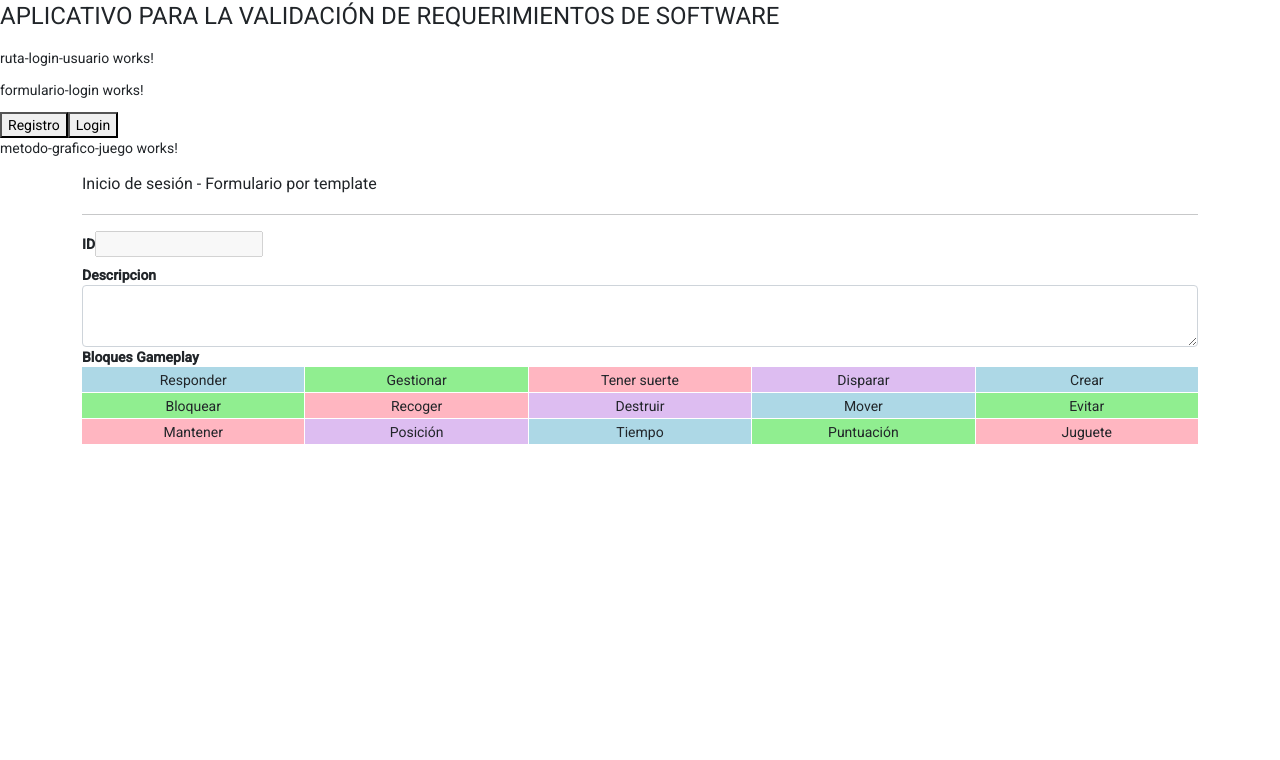
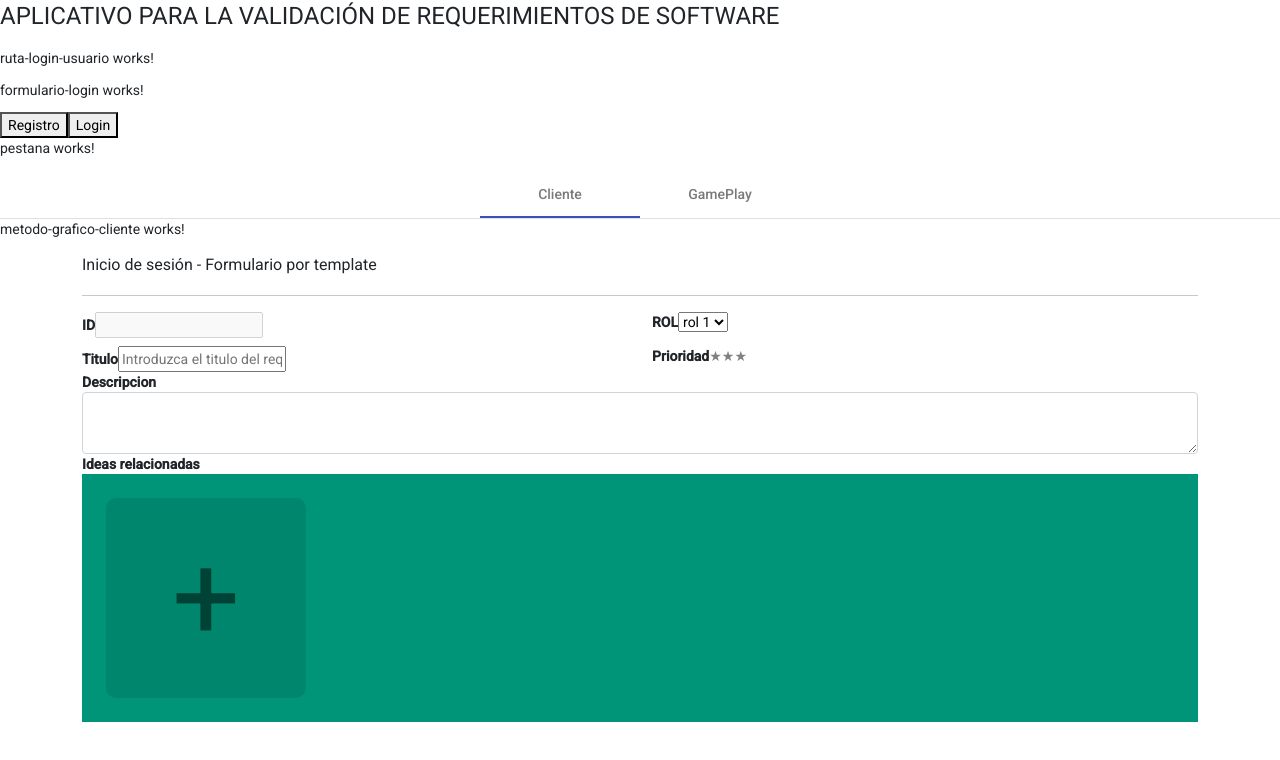
Before and after one commit to lesldiaz/tesis, an Angular app in the folder frontend/tesis-proyecto/: page /login in a window 1280 px wide. Shown: the top 760 px of the page. Built offline with nearby package versions, Linux system fonts and the light colour scheme.

Commit message:
pestana
pestañas-cliente-gameplay

```diff
--- a/frontend/tesis-proyecto/src/app/app.component.html
+++ b/frontend/tesis-proyecto/src/app/app.component.html
@@ -1,2 +1,2 @@
 <router-outlet></router-outlet>
-<app-metodo-grafico-juego></app-metodo-grafico-juego>
+<app-pestana></app-pestana>
--- a/frontend/tesis-proyecto/src/app/app.module.ts
+++ b/frontend/tesis-proyecto/src/app/app.module.ts
@@ -29,6 +29,8 @@ import { PostItComponent } from './componentes/post-it/post-it.component';
 import { BloquesGamePlayComponent } from './componentes/bloques-game-play/bloques-game-play.component';
 import {MatIconModule} from '@angular/material/icon';
 import {MatGridListModule} from '@angular/material/grid-list';
+import { PestanaComponent } from './componentes/pestana/pestana.component';
+import {MatTabsModule} from '@angular/material/tabs';
 @NgModule({
   declarations: [
     AppComponent,
@@ -51,7 +53,8 @@ import {MatGridListModule} from '@angular/material/grid-list';
     MetodoGraficoClienteComponent,
     MetodoGraficoJuegoComponent,
     PostItComponent,
-    BloquesGamePlayComponent
+    BloquesGamePlayComponent,
+    PestanaComponent
   ],
   imports: [
     BrowserModule,
@@ -62,6 +65,7 @@ import {MatGridListModule} from '@angular/material/grid-list';
     NgbModule,
     MatIconModule,
     MatGridListModule,
+    MatTabsModule,
   ],
   providers: [],
   bootstrap: [AppComponent]
--- /dev/null
+++ b/frontend/tesis-proyecto/src/app/componentes/pestana/pestana.component.html
@@ -0,0 +1,5 @@
+<p>pestana works!</p>
+<mat-tab-group animationDuration="0ms" mat-align-tabs="center">
+  <mat-tab label="Cliente"><app-metodo-grafico-cliente></app-metodo-grafico-cliente></mat-tab>
+  <mat-tab label="GamePlay"><app-metodo-grafico-juego></app-metodo-grafico-juego></mat-tab>
+</mat-tab-group>
--- /dev/null
+++ b/frontend/tesis-proyecto/src/app/componentes/pestana/pestana.component.ts
@@ -0,0 +1,15 @@
+import { Component, OnInit } from '@angular/core';
+
+@Component({
+  selector: 'app-pestana',
+  templateUrl: './pestana.component.html',
+  styleUrls: ['./pestana.component.css']
+})
+export class PestanaComponent implements OnInit {
+
+  constructor() { }
+
+  ngOnInit(): void {
+  }
+
+}
```
Also changed, not shown: frontend/tesis-proyecto/src/app/componentes/pestana/pestana.component.css (added), 1 other file (tests, documents, lock files or other folders).
